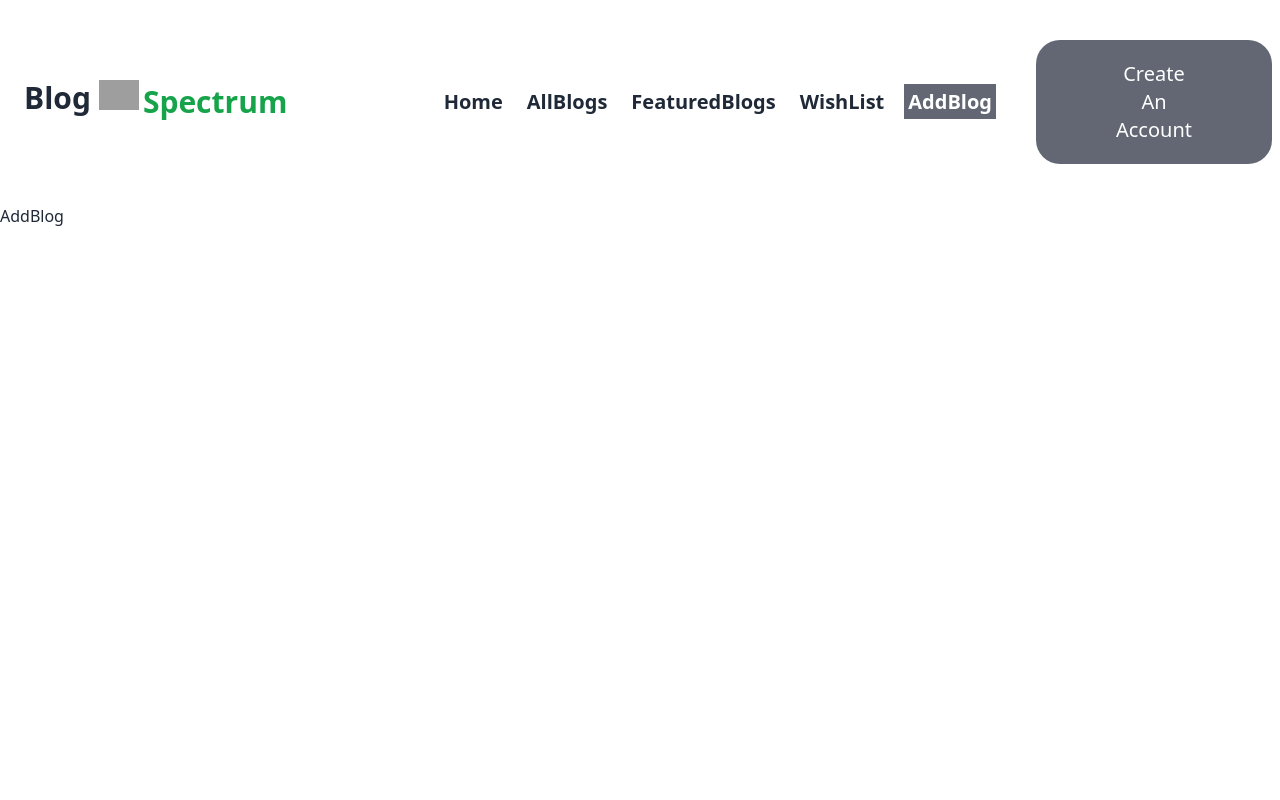
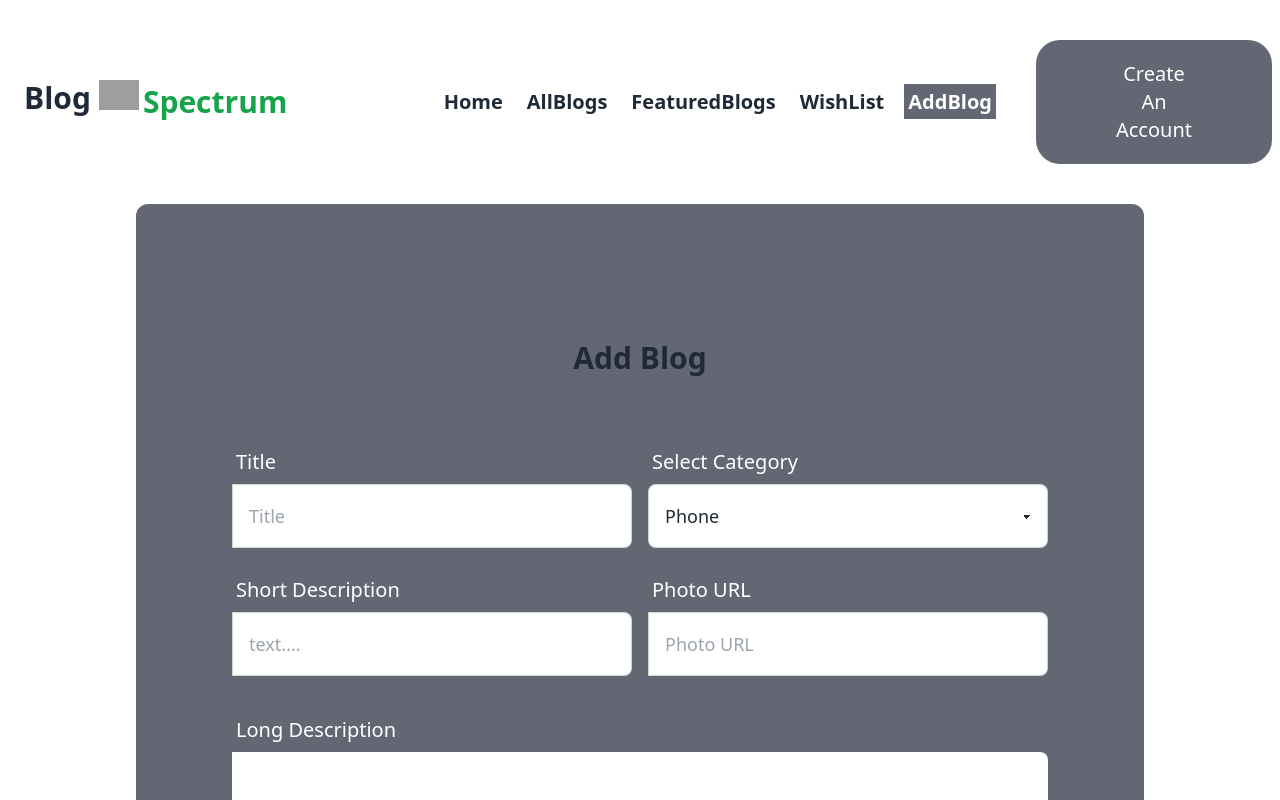
Before and after one commit to Tanvir-Ramim/blog-Spectrum-client, a React (Vite) app: page /addBlog in a window 1280 px wide. Shown: the top 800 px of the page. Built offline with nearby package versions, Linux system fonts and the light colour scheme; no server answers; grey boxes are pictures that could not be loaded.

Commit message:
add addBlog section

```diff
--- a/src/authentication/AuthProvider.jsx
+++ b/src/authentication/AuthProvider.jsx
@@ -2,7 +2,7 @@
 import PropTypes from 'prop-types';
 import { createContext } from "react";
 import { useState } from "react";
-import { GoogleAuthProvider, createUserWithEmailAndPassword, onAuthStateChanged, signInWithPopup, signOut } from "firebase/auth";
+import { GoogleAuthProvider, createUserWithEmailAndPassword, onAuthStateChanged, signInWithEmailAndPassword, signInWithPopup, signOut } from "firebase/auth";
 import auth from "./firebase.config";
 import { useEffect } from "react";
 
@@ -22,7 +22,7 @@ const AuthProvider = ({children}) => {
      }
      const userLogIn=(email,password)=>{
         setLoader(true)
-         return createUserWithEmailAndPassword(auth,email,password)
+         return signInWithEmailAndPassword(auth,email,password)
      }
 
     const userLogOut=()=>{
--- a/src/authentication/LogIn.jsx
+++ b/src/authentication/LogIn.jsx
@@ -1,7 +1,30 @@
+import { useContext, useState } from "react";
 import { Link } from "react-router-dom";
+import { AuthContext } from "./AuthProvider";
+import toast from "react-hot-toast";
 
 
 const LogIn = () => {
+  const{userLogIn,googleLogIn}=useContext(AuthContext)
+  const [error, setError] = useState(null)
+  const handleLogIn=(e)=>{
+       e.preventDefault()
+       const form=e.target
+       const email=form.email.value
+       const password=form.password.value
+       console.log(email,password)
+       setError('')
+       userLogIn(email,password)
+       .then(()=>{
+          toast.success('Successfully Login')
+       })
+       .catch(error=>{
+           setError(error.message)
+       })
+  }
+    const handleGoogleLogIn=()=>{
+        googleLogIn()
+    }
     return (
         <div>
         <div className="hero min-h-screen bg-base-200">
@@ -9,8 +32,8 @@ const LogIn = () => {
             <div className="text-center lg:text-left">
               <h1 className="text-5xl font-bold text-[#11192BA8]">Login now!</h1>
             </div>
-            <div className="card flex-shrink-0 w-full max-w-sm shadow-2xl bg-base-100">
-              <form  className="card-body bg-[#11192BA8]">
+            <div className="card flex-shrink-0 w-full min-w-[440px] max-w-md shadow-2xl bg-base-100">
+              <form onSubmit={handleLogIn} className="card-body bg-[#11192BA8]">
                 <div className="form-control">
                   <label className="label">
                     <span className="label-text text-white text-lg">Email</span>
@@ -27,13 +50,13 @@ const LogIn = () => {
                   <button className="btn btn-neutral">Login</button>
                 </div>
                 <div className="text-white text-lg"><h1>Do not have an account  <Link to='/register' className="text-red-500 underline font-bold">Sign Up</Link></h1></div>
-                {/* <div>
+                <div>
                   {error && <p className="text-red-500">{error}</p>}
-                </div> */}
+                </div>
                 <h1 className="text-center text-xl text-white font-bold">Or</h1>
               </form>
               <div className="flex  justify-center mb-4">
-                <button className="border border-[#11192BA8] font-semibold shadow shadow-[#11192BA8] p-2">Google SignIn</button>
+                <button onClick={handleGoogleLogIn} className="border border-[#11192BA8] font-semibold shadow shadow-[#11192BA8] p-2">Google SignIn</button>
               </div>
             </div>
           </div>
--- a/src/authentication/Register.jsx
+++ b/src/authentication/Register.jsx
@@ -47,7 +47,7 @@ const Register = () => {
   <h1 className="text-5xl font-bold text-[#11192BA8]"> Register Now</h1>
 
 </div>
-<div className="card flex-shrink-0 w-full max-w-sm shadow-2xl bg-base-100">
+<div className="card flex-shrink-0 w-full min-w-[440px] max-w-sm shadow-2xl bg-base-100">
   <form  onSubmit={handleRegister}  className="card-body bg-[#11192BA8] ">
     <div className="form-control">
       <label className="label">
--- a/src/layouts/AuthButton.jsx
+++ b/src/layouts/AuthButton.jsx
@@ -1,10 +1,28 @@
+import { useContext } from "react";
 import { Link } from "react-router-dom";
+import { AuthContext } from "../authentication/AuthProvider";
+import auth from "../authentication/firebase.config";
 
 
 const AuthButton = () => {
-    return (
-        <div className="md:px-20 px-16  md:py-5 py-3 md:ml-8 md:mt-0 mt-4 bg-[#11192BA8] text-white text-xl rounded-3xl hover:bg-black ">
-             <Link to='/logIn'><button className='   '> Create An Account</button></Link>
+     const {user,userLogOut}=useContext(AuthContext)
+     console.log(user)
+     const handleLogOut=()=>{
+        userLogOut(auth)
+     }
+         return (
+        <div className=" cursor-pointer md:ml-8 md:mt-0 mt-4 bg-[#11192BA8] text-white text-xl rounded-3xl hover:bg-black ">
+             {
+                user? <div className="flex gap-3 items-center py-2 px-6 relative group">
+
+                    <img className="w-12 h-12 rounded-full " src={user.photoURL} alt="" />
+                     <h1>{user.displayName}</h1>
+                     <button onClick={handleLogOut} className="bg-[#11192BA8] text-white py-2 px-4 rounded absolute top-16 right-24 transition-opacity duration-300 opacity-0 group-hover:opacity-100">
+                                    LogOut
+                 </button>
+                </div>
+                :<Link to='/logIn'><button className="md:px-20 px-16 md:py-5 py-3"> Create An Account</button></Link>
+             }
         </div>
     );
 };
--- a/src/pages/addBlogs/AddBlog.jsx
+++ b/src/pages/addBlogs/AddBlog.jsx
@@ -2,9 +2,70 @@
 
 const AddBlog = () => {
     return (
-        <div>
-            AddBlog
-        </div>
+        <div className="bg-[#11192BA8] py-20  p-1 md:p-24  max-w-[1800px] m-auto rounded-xl">
+        <h2 className="text-3xl font-extrabold text-center md:mb-16 mb-8 mt-5 md:mt-10">Add Blog</h2>
+        <form  >
+            <div className="md:flex md:mb-5">
+                <div className="form-control md:w-full">
+                    <label className="label">
+                        <span className="label-text text-xl text-white">Title</span>
+                    </label>
+                    <label className="input-group  ">
+                        <input type="text" name="deviceName" placeholder="Title" className="input w-[400px] h-16  input-bordered  text-lg " />
+                    </label>
+                </div>
+
+                <div className="form-control  md:w-full md:ml-4">
+                <label className="label">
+                        <span className="label-text text-xl text-white">Select Category</span>
+                    </label>
+                <select defaultValue='Phone' name="category" className="select text-lg select-bordered join-item w-[400px] h-16 ">
+                    <option value="Phone">Phone</option>
+                    <option >Watch</option>
+                    <option >Headphone</option>
+                    <option >Laptop</option>
+                    <option >Smart TV</option>
+                </select>
+                </div>
+            </div>
+
+
+            <div className="md:flex md:mb-8">
+
+                <div className="form-control md:w-1/2 ">
+                    <label className="label">
+                        <span className="label-text text-xl text-white ">Short Description</span>
+                    </label>
+                    <label className="input-group">
+                        <input type="text" name="description" placeholder="text...." className="input input-bordered  w-[400px] h-16 text-lg  " />
+                    </label>
+                </div>
+                <div className="form-control md:w-1/2 md:ml-4">
+                <label className="label">
+                        <span className="label-text text-xl text-white">Photo URL</span>
+                    </label>
+                    <label className="input-group">
+                        <input type="text" name="photo" placeholder="Photo URL" className="input input-bordered w-[400px] h-16 text-lg" />
+                    </label>
+                </div>
+            </div>
+
+            <div className=" mb-8">
+                <div className="form-control ">
+                    <label className="label">
+                        <span className="label-text  text-xl text-white">Long Description</span>
+                    </label>
+                    <label className="input-group">
+                        <textarea className="w-full text-lg" name="" id="" cols="" rows="7"></textarea>
+                    </label>
+                </div>
+
+            </div>
+            <input type="submit" value="Add Product" className="btn btn-neutral w-full " />
+        </form>
+
+    </div>
+
     );
 };
 
```
